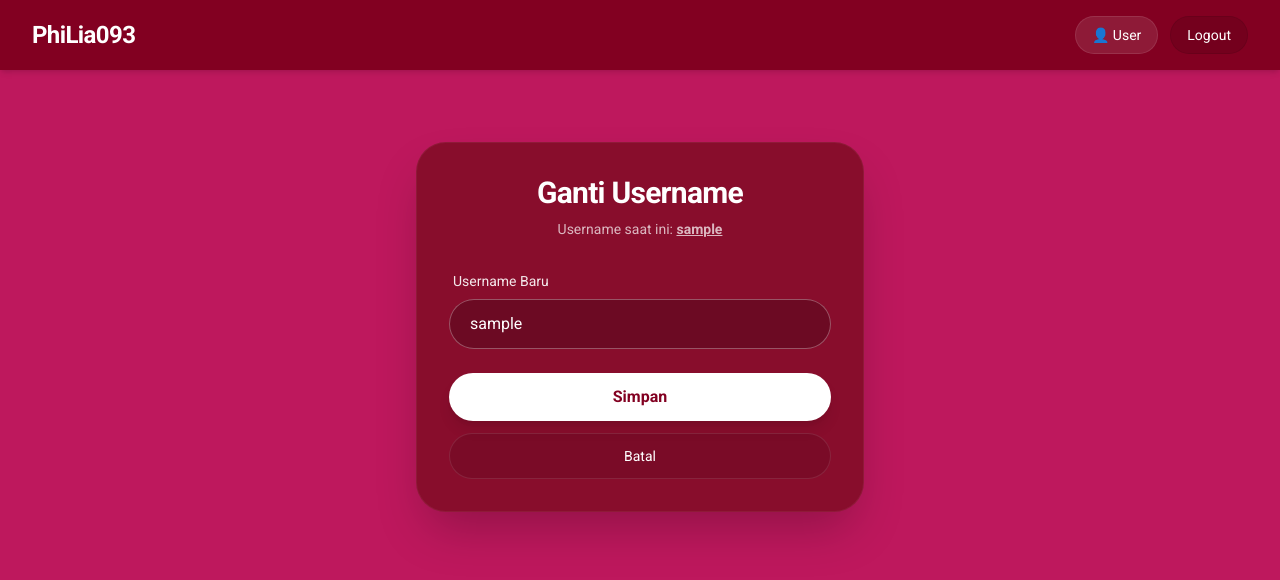
After one commit to nathanaeru/bio-philia, a Django app: page /change-username/ in a window 1280 px wide. The commit adds this page. Shown: the top 580 px of the page. Run offline with Django 5.2, Linux system fonts and the light colour scheme; the visitor is signed in with stand-in values (Sample User, id 1); data that the repository does not hold is empty; some libraries are stand-ins or nearby versions; some web fonts are replaced.

Commit message:
changeuname

```diff
--- /dev/null
+++ b/biodata/forms.py
@@ -0,0 +1,20 @@
+from django import forms
+from django.contrib.auth.models import User
+
+class UsernameChangeForm(forms.ModelForm):
+    class Meta:
+        model = User
+        fields = ['username']
+        widgets = {
+            'username': forms.TextInput(attrs={
+                'class': 'form-control', # Biar tampilannya bagus (Bootstrap)
+                'placeholder': 'Masukkan username baru...'
+            })
+        }
+
+    # Validasi biar username tidak duplikat
+    def clean_username(self):
+        username = self.cleaned_data.get('username')
+        if User.objects.exclude(pk=self.instance.pk).filter(username=username).exists():
+            raise forms.ValidationError("Username ini sudah dipakai orang lain, coba yang lain ya!")
+        return username
--- a/biodata/views.py
+++ b/biodata/views.py
@@ -7,6 +7,24 @@ from django.core.files.storage import default_storage
 from django.shortcuts import render, redirect
 
 from .context_processors import AUTHORIZED_EMAILS, DEFAULT_THEME, THEME_PRESETS, get_active_theme, get_original_theme
+
+from django.shortcuts import render, redirect
+from django.contrib.auth.decorators import login_required
+from django.contrib import messages
+from .forms import UsernameChangeForm # Import form yang baru dibuat
+
+@login_required
+def change_username(request):
+    if request.method == 'POST':
+        form = UsernameChangeForm(request.POST, instance=request.user)
+        if form.is_valid():
+            form.save()
+            messages.success(request, "Username kamu sudah berhasil diganti.")
+            return redirect('/') # Ganti 'main:show_main' dengan name URL halaman utamamu
+    else:
+        form = UsernameChangeForm(instance=request.user)
+
+    return render(request, 'change_username.html', {'form': form})
 
 def edit_theme(request):
     if not request.user.is_authenticated:
--- a/core/urls.py
+++ b/core/urls.py
@@ -22,6 +22,8 @@ from biodata.views import edit_theme
 from core.views import github_webhook, home_view
 from django.conf import settings
 from django.conf.urls.static import static
+from django.urls import path
+from biodata.views import change_username
 
 
 urlpatterns = [
@@ -33,6 +35,7 @@ urlpatterns = [
     path('', home_view, name='home_view'),
     path('edit-theme/', edit_theme, name='edit_theme'),
     path('webhook/deploy/', github_webhook, name='github_webhook'),
+    path('change-username/', change_username, name='change_username'),
 ]
 
 if settings.DEBUG:
--- a/templates/base.html
+++ b/templates/base.html
@@ -101,6 +101,14 @@
           </a>
           {% endif %}
           {% if user.is_authenticated %}
+
+          <a
+            href="{% url 'change_username' %}"
+            class="text-xs md:text-sm font-medium bg-white/10 hover:bg-white/20 px-4 py-2 rounded-full transition-all border border-white/10"
+          >
+            👤 User
+          </a>
+
           <form method="post" action="/accounts/logout/" class="inline">
             {% csrf_token %}
             <button
--- /dev/null
+++ b/templates/change_username.html
@@ -0,0 +1,44 @@
+{% extends 'base.html' %}
+
+{% block content %}
+<div class="flex justify-center mt-10 px-4">
+    <div class="w-full max-w-md bg-md-primary shadow-2xl p-8 rounded-[30px] border border-white/10 text-white relative overflow-hidden">
+
+        <div class="absolute inset-0 bg-white/5 pointer-events-none"></div>
+
+        <div class="relative z-10">
+            <div class="text-center mb-8">
+                <h2 class="text-3xl font-bold tracking-tight">Ganti Username</h2>
+                <p class="text-sm opacity-70 mt-2">Username saat ini: <span class="font-bold underline">{{ user.username }}</span></p>
+            </div>
+
+            <form method="POST" class="space-y-6">
+                {% csrf_token %}
+
+                <div>
+                    <label class="block text-sm font-medium mb-2 ml-1 opacity-90">Username Baru</label>
+                    <input type="text" name="username" value="{{ form.username.value|default:'' }}"
+                           class="w-full px-5 py-3 rounded-full bg-black/20 border border-white/30 text-white placeholder-white/50 focus:outline-none focus:ring-2 focus:ring-white/50 transition-all"
+                           placeholder="Ketik username baru...">
+
+                    {% if form.username.errors %}
+                        <div class="mt-2 text-xs bg-red-500/30 text-white p-2 rounded-lg border border-red-500/20">
+                            {{ form.username.errors.0 }}
+                        </div>
+                    {% endif %}
+                </div>
+
+                <div class="flex flex-col gap-3">
+                    <button type="submit" class="w-full py-3 bg-white text-md-primary font-bold rounded-full hover:bg-gray-100 transition-all shadow-lg active:scale-95">
+                        Simpan
+                    </button>
+
+                    <a href="/" class="w-full py-3 text-center text-sm font-medium bg-black/10 hover:bg-black/20 rounded-full transition-all border border-white/10">
+                        Batal
+                    </a>
+                </div>
+            </form>
+        </div>
+    </div>
+</div>
+{% endblock %}
```
